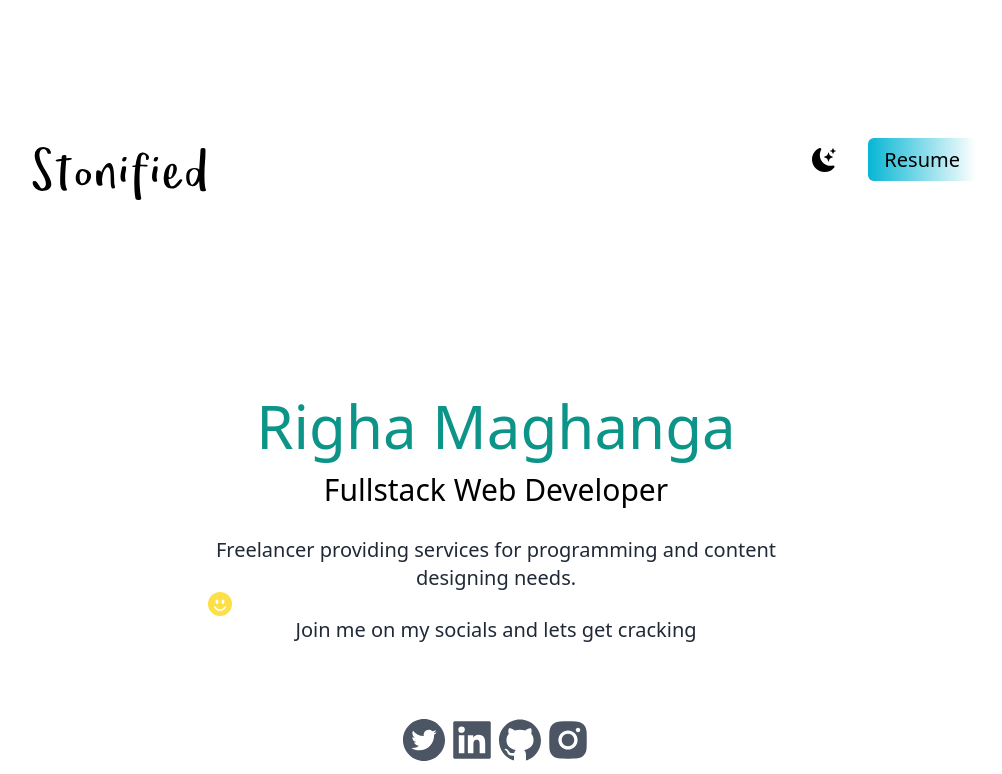
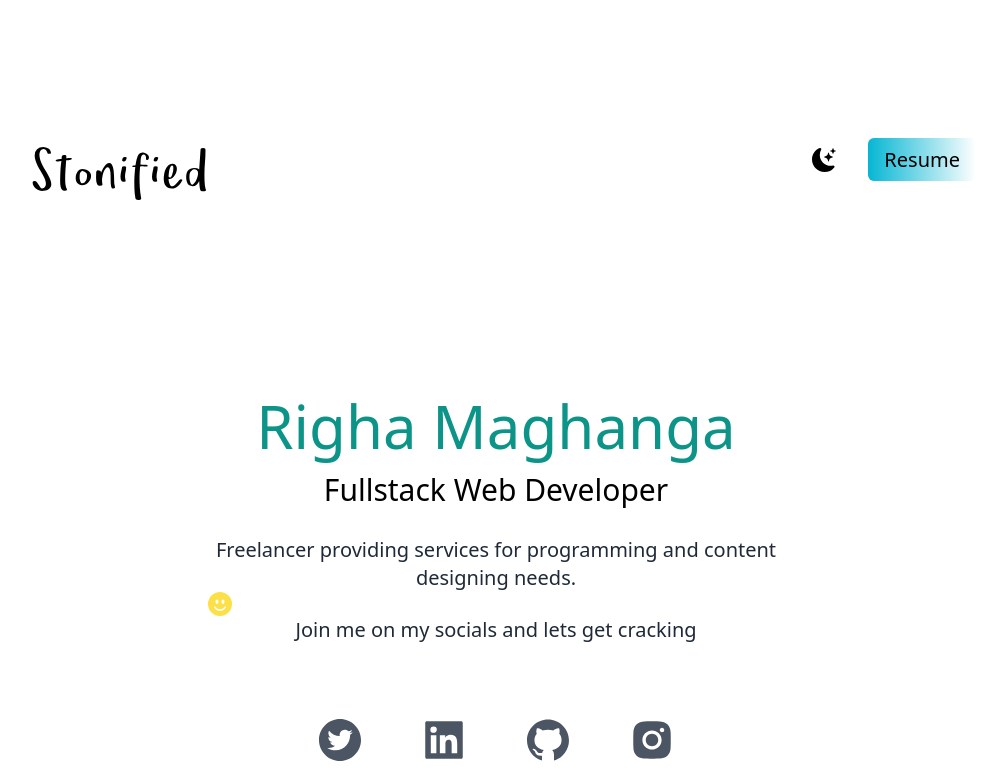
Before and after one commit to StoneRigha/Portfolio, a Next.js app: page / in a window 1280 px wide. Shown: the top 774 px of the page, without its empty margins (144-1146 px from the left). Built offline with nearby package versions, Linux system fonts and the light colour scheme.

Commit message:
icon links update

```diff
--- a/src/pages/index.js
+++ b/src/pages/index.js
@@ -57,7 +57,7 @@
                   Join me on my socials and lets get cracking
                 </p>
               </div>
-              <div className='text-5xl flex justify-center gap-13 py-3 text-gray-600 dark:text-gray-400'>
+              <div className='text-5xl flex justify-center gap-14 py-3 text-gray-600 dark:text-gray-400'>
                   <a href="http://twitter.com/Us3r_N0t_Found">
                     <AiFillTwitterCircle className='' />
                   </a>
```
